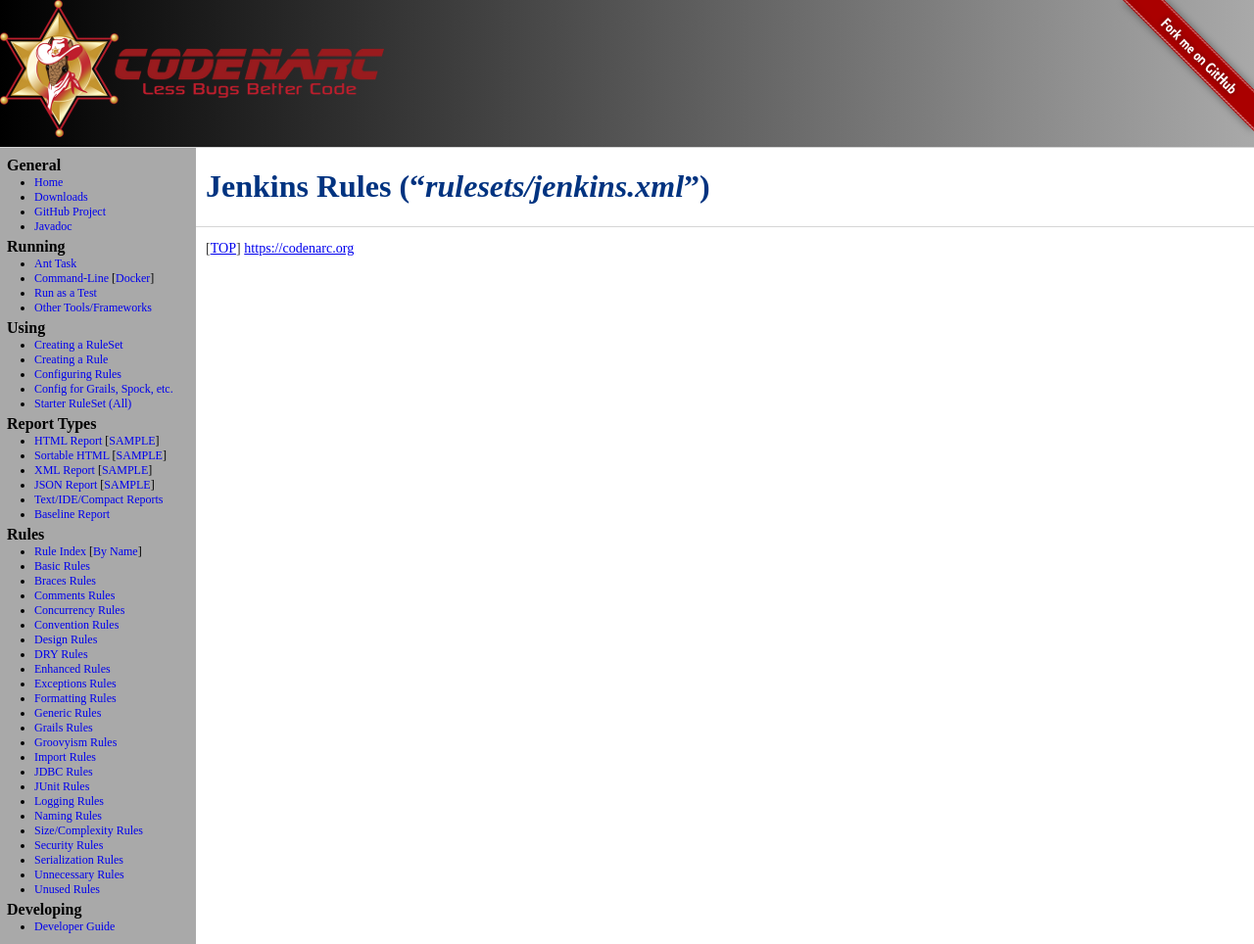
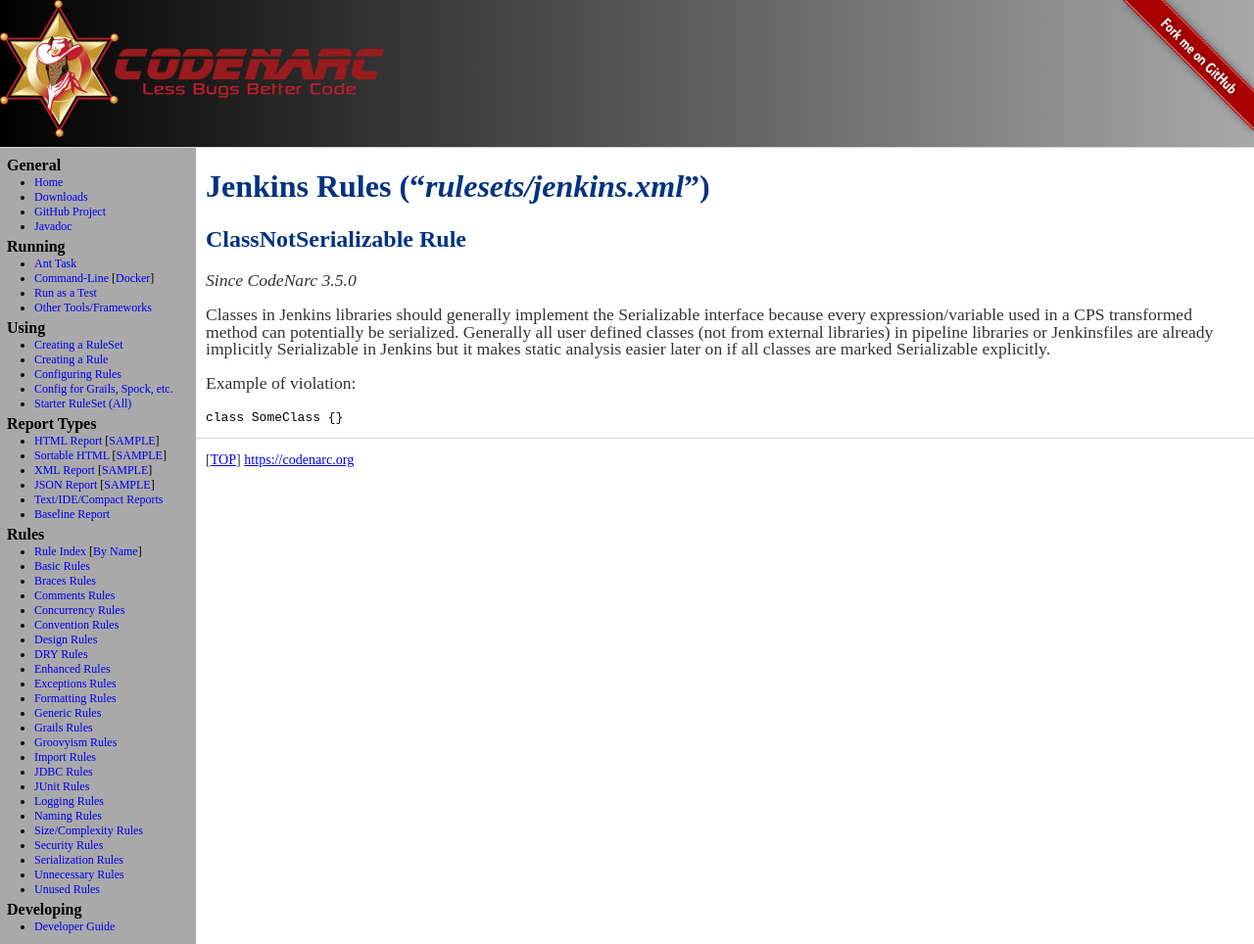
Before and after one commit to CodeNarc/CodeNarc, a Jekyll site: the page built from codenarc-rules-jenkins.md, in a window 1280 px wide. Shown: the whole page at 98% size. Built offline with Jekyll 4.4.1, drawn with Linux system fonts in a browser that asks for light colours.

Commit message:
add ClassNotSerializableRule
on-behalf-of: @e-solutions-GmbH <info@esolutions.de>

````diff
--- a/codenarc-rules-jenkins.md
+++ b/codenarc-rules-jenkins.md
@@ -4,3 +4,16 @@ title: CodeNarc - Jenkins Rules
 ---
 
 # Jenkins Rules  ("*rulesets/jenkins.xml*")
+
+## ClassNotSerializable Rule
+
+*Since CodeNarc 3.5.0*
+
+Classes in Jenkins libraries should generally implement the Serializable interface because every expression/variable used in a CPS transformed method can potentially be serialized.
+Generally all user defined classes (not from external libraries) in pipeline libraries or Jenkinsfiles are already implicitly Serializable in Jenkins but it makes static analysis easier later on if all classes are marked Serializable explicitly.
+
+Example of violation:
+
+```
+class SomeClass {}
+```
````
Also changed, not shown: codenarc-enhanced-classpath-rules.md (+1 -0 lines).
